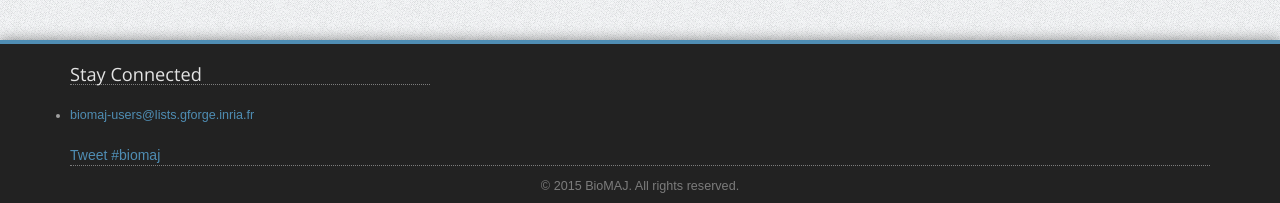
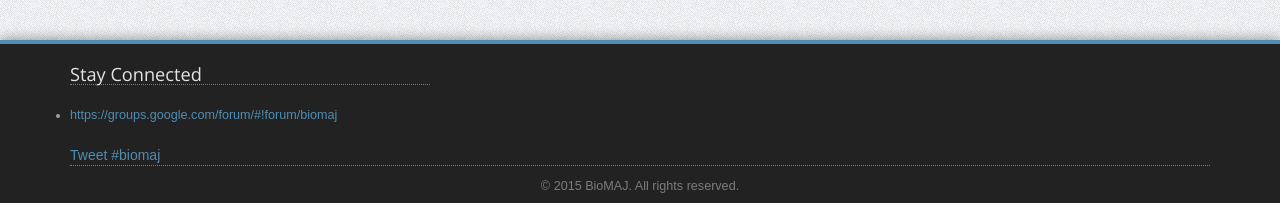
Before and after one commit to genouest/biomaj-website, a Jekyll site: the page built from download.html, in a window 1280 px wide. Shown: the part 834-1037 px from the top of the page. Built offline with Jekyll 4.4.1, drawn with Linux system fonts in a browser that asks for light colours; nearby versions of some CDN libraries; a script that is not in the unit is left out; comment, search, counter and statistics services are not loaded.

Commit message:
use google groups link

```diff
--- a/_includes/footer.html
+++ b/_includes/footer.html
@@ -6,7 +6,7 @@
             <div class="col-footer col-md-4 col-xs-12">
                 <h3>Stay Connected</h3>
                 <ul class="contact-us-details">
-                     <li><a class="mail" href="mailto:{{ site.email }}">{{ site.email }}</a></li>
+                     <li><a href="https://groups.google.com/forum/#!forum/biomaj" target="_blank">https://groups.google.com/forum/#!forum/biomaj</a></li>
                 </ul>
                 <a href="https://twitter.com/intent/tweet?button_hashtag={{site.twitter_username}}" class="twitter-hashtag-button" data-size="large" data-related="{{site.twitter_username}}">Tweet #{{site.twitter_username}}</a>
             </div>
```
